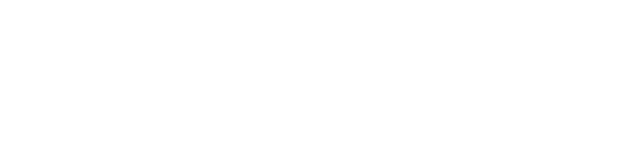
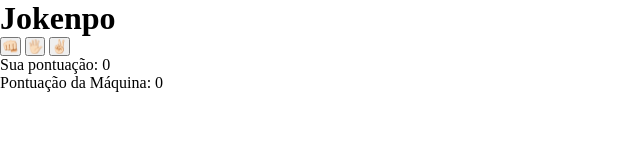
Before and after one commit to Igor-Matheus/Jokenpo, a plain HTML site: page index.html in a window 1280 px wide. Shown: the whole page, without its empty margins (0-640 px from the left). Drawn offline with Linux system fonts and the light colour scheme.

Commit message:
update index.html

```diff
--- a/index.html
+++ b/index.html
@@ -1,5 +1,5 @@
 <!DOCTYPE html>
-<html lang="en">
+<html lang="pt-br">
 <head>
     <meta charset="UTF-8">
     <meta name="viewport" content="width=device-width, initial-scale=1.0">
@@ -7,6 +7,16 @@
     <title>Jokenpo</title>
 </head>
 <body>
+    <div class="container">
+        <h1>Jokenpo</h1>
+
+        <button id="rock">&#x1F44A;&#x1F3FB;</button>
+        <button id="paper">&#x1F590;&#x1F3FB;</button>
+        <button id="scissors">&#x270C;&#x1F3FB; </button>
+
+        <p>Sua pontuação: <span>0</span></p>
+        <p>Pontuação da Máquina: <span>0</span></p>
+    </div>
 
 </body>
 <script src="./script.js"></script>
```
